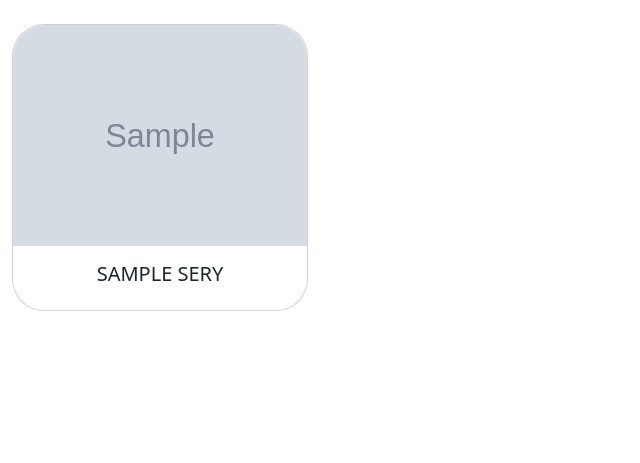
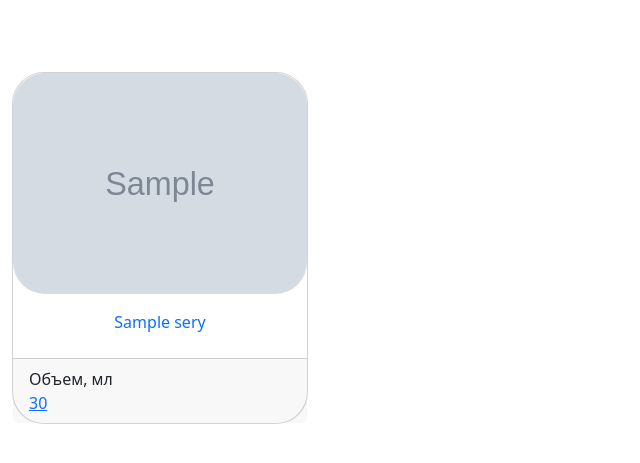
Before and after one commit to Sanch13/catalog, a Django app: a page that uses catalog/templates/catalog/base.html in a window 1280 px wide. Shown: the part 88-551 px from the top of the page, without its empty margins (0-640 px from the left). Run offline with Django 4.2, Linux system fonts and the light colour scheme; tables that the repository leaves empty hold one stand-in row (values such as "Sample post"); grey boxes marked "Sample" are stand-in pictures; some libraries are stand-ins or nearby versions.

Commit message:
fix html and styles

```diff
--- a/catalog/models/bottle.py
+++ b/catalog/models/bottle.py
@@ -13,27 +13,27 @@ class Bottle(models.Model):
         NEW = 'Новинка', 'Новинка'
         BESTSELLER = 'Бестселлер', 'Бестселлер'
 
-    class VolumeBottle(models.TextChoices):
-        THIRTY = '30', '30'
-        FIFTY = '50', '50'
-        SIXTY_FIVE = '65', '65'
-        EIGHTY = '80', '80'
-        NINETY = '90', '90'
-        ONE_HUNDRED = '100', '100'
-        ONE_HUNDRED_TWENTY_FIVE = '125', '125'
-        ONE_HUNDRED_FIFTY = '150', '150'
-        TWO_HUNDRED = '200', '200'
-        TWO_HUNDRED_TEN = '210', '210'
-        TWO_HUNDRED_FIFTY = '250', '250'
-        THREE_HUNDRED = '300', '300'
-        THREE_HUNDRED_TEN = '310', '310'
-        THREE_HUNDRED_FIFTY = '350', '350'
-        THREE_HUNDRED_SEVENTY = '370', '370'
-        FOUR_HUNDRED = '400', '400'
-        FOUR_HUNDRED_FIFTY = '450', '450'
-        FIFE_HUNDRED = '500', '500'
-        SEVEN_HUNDRED_FIFTY = '750', '750'
-        ONE_THOUSAND = '1000', '1000'
+    class VolumeBottle(models.IntegerChoices):
+        THIRTY = 30, '30'
+        FIFTY = 50, '50'
+        SIXTY_FIVE = 65, '65'
+        EIGHTY = 80, '80'
+        NINETY = 90, '90'
+        ONE_HUNDRED = 100, '100'
+        ONE_HUNDRED_TWENTY_FIVE = 125, '125'
+        ONE_HUNDRED_FIFTY = 150, '150'
+        TWO_HUNDRED = 200, '200'
+        TWO_HUNDRED_TEN = 210, '210'
+        TWO_HUNDRED_FIFTY = 250, '250'
+        THREE_HUNDRED = 300, '300'
+        THREE_HUNDRED_TEN = 310, '310'
+        THREE_HUNDRED_FIFTY = 350, '350'
+        THREE_HUNDRED_SEVENTY = 370, '370'
+        FOUR_HUNDRED = 400, '400'
+        FOUR_HUNDRED_FIFTY = 450, '450'
+        FIFE_HUNDRED = 500, '500'
+        SEVEN_HUNDRED_FIFTY = 750, '750'
+        ONE_THOUSAND = 1000, '1000'
 
     class ShapeBottle(models.TextChoices):
         CYLINDER = 'цилиндричекая', 'цилиндричекая'
@@ -73,10 +73,9 @@ class Bottle(models.Model):
                                                null=True,
                                                default=1,
                                                verbose_name='Рейтинг товара')
-    volume = models.CharField(max_length=5,
-                              choices=VolumeBottle.choices,
-                              default=VolumeBottle.THREE_HUNDRED,
-                              verbose_name='Объем мл.')
+    volume = models.IntegerField(choices=VolumeBottle.choices,
+                                 default=VolumeBottle.THREE_HUNDRED,
+                                 verbose_name='Объем мл.')
     shape = models.CharField(max_length=15,
                              choices=ShapeBottle.choices,
                              default=ShapeBottle.CYLINDER,
@@ -109,7 +108,7 @@ class Bottle(models.Model):
     class Meta:
         verbose_name = 'Флакон'
         verbose_name_plural = 'Флаконы'
-        ordering = ["-ratings"]
+        ordering = ["-ratings", "volume"]
 
     def __str__(self):
         return self.name
--- a/catalog/templates/catalog/base.html
+++ b/catalog/templates/catalog/base.html
@@ -58,7 +58,7 @@
 <script src="{% static 'js/jquery-3.7.1.min.js' %}"></script>
 <script src="{% static 'js/bootstrap.bundle.min.js' %}"></script>
 
-<div class="container-fluid mt-4">
+<div class="container-fluid">
     {% block content %}
     {% endblock %}
 </div>
--- a/catalog/templates/catalog/caps.html
+++ b/catalog/templates/catalog/caps.html
@@ -9,7 +9,7 @@
 {% endblock css %}
 
 {% block content %}
-    <div class="row row-cols-1 row-cols-md-2 row-cols-lg-3 row-cols-xl-4 g-4">
+    <div class="row row-cols-1 row-cols-md-2 row-cols-lg-3 row-cols-xl-4 g-4 mt-5">
         {% for cap in caps %}
             <div class="col">
                 <a href="{{ cap.get_absolute_url }}" style="text-decoration: none;">
@@ -17,7 +17,7 @@
                         {% if cap.cap_files.all %}
                             {% for file in cap.cap_files.all %}
                                 {% if forloop.first %}
-                                    <img src="{{ file.file.url }}" class="card-img-top rounded-top-5" alt="...">
+                                    <img src="{{ file.file.url }}" class="card-img-top rounded-5" alt="...">
                                 {% endif %}
                             {% endfor %}
                         {% endif %}
--- a/catalog/templates/catalog/catalog.html
+++ b/catalog/templates/catalog/catalog.html
@@ -6,14 +6,14 @@
 
 
 {% block content %}
-    <div class="row row-cols-1 row-cols-md-2 row-cols-lg-3 row-cols-xl-4 g-4">
+    <div class="row row-cols-1 row-cols-md-2 row-cols-lg-3 row-cols-xl-4 g-4 mt-5">
         {% for category in categories %}
             <div class="col">
                 <a href="{{ category.get_absolute_url }}" style="text-decoration: none;">
                     <div class="card card-link rounded-5">
-                        <img src="{{ category.category_image.url }}" class="card-img-top rounded-top-5" alt="...">
+                        <img src="{{ category.category_image.url }}" class="card-img-top rounded-5" alt="...">
                         <div class="card-body">
-                            <h5 class="card-title header-text text-center">{{ category.name }}</h5>
+                            <div class="card-title header-text text-center">{{ category.name }}</div>
                         </div>
                     </div>
                 </a>
--- a/catalog/templates/catalog/jars.html
+++ b/catalog/templates/catalog/jars.html
@@ -10,7 +10,7 @@
 
 
 {% block content %}
-    <div class="row row-cols-1 row-cols-md-2 row-cols-lg-3 row-cols-xl-4 g-4">
+    <div class="row row-cols-1 row-cols-md-2 row-cols-lg-3 row-cols-xl-4 g-4 mt-5">
         {% for jar in jars %}
             <div class="col">
                 <a href="{{ jar.get_absolute_url }}" style="text-decoration: none;">
@@ -18,7 +18,7 @@
                         {% if jar.jar_files.all %}
                             {% for file in jar.jar_files.all %}
                                 {% if forloop.first %}
-                                    <img src="{{ file.file.url }}" class="card-img-top rounded-top-5" alt="...">
+                                    <img src="{{ file.file.url }}" class="card-img-top rounded-5" alt="...">
                                 {% endif %}
                             {% endfor %}
                         {% endif %}
--- a/catalog/templates/catalog/series.html
+++ b/catalog/templates/catalog/series.html
@@ -9,15 +9,29 @@
 {% endblock css %}
 
 {% block content %}
-    <div class="row row-cols-1 row-cols-md-2 row-cols-lg-3 row-cols-xl-4 g-4">
+    <div class="row row-cols-1 row-cols-md-2 row-cols-lg-3 row-cols-xl-4 g-4 mt-5">
         {% for ser in series %}
             <div class="col">
-                <a href="{{ ser.get_absolute_url }}" style="text-decoration: none;">
-                    <div class="card card-link rounded-5">
-                        <img src="{{ ser.series_image.url }}" class="card-img-top rounded-top-5" alt="...">
-                        <div class="card-body">
-                            <h5 class="card-title text-center "
-                                style="text-transform: uppercase">{{ ser.name }}</h5>
+                <div class="card rounded-5 h-100">
+                    <a href="{{ ser.get_absolute_url }}" class="text-decoration-none">
+                        <img src="{{ ser.series_image.url }}" class="card-img-top rounded-5"
+                             alt="...">
+                        <div class="card-body d-flex flex-column">
+                            <div class="card-title header-text text-center flex-grow-1">{{ ser.name }}</div>
+                        </div>
+                    </a>
+                    <div class="card-footer">
+                        <div class="capacity">Объем, мл</div>
+                        <div class="row capacity">
+                            <div class="value-item">
+                                {% for bottle in ser.bottle.all %}
+                                    <a href="{% url 'catalog:product_detail' bottle.category.slug bottle.series.slug bottle.slug %}"
+                                       >
+                                        {{ bottle.volume }}
+                                    </a>
+                                {% endfor %}
+                            </div>
+                        </div>
                     </div>
                     {% if ser.status == 'Новинка' %}
                         <span class="badge-new rounded-5">НОВИНКА</span>
@@ -25,7 +39,6 @@
                         <span class="badge-new rounded-5">БЕСТСЕЛЛЕР</span>
                     {% endif %}
                 </div>
-                </a>
             </div>
         {% endfor %}
     </div>
--- a/catalog/views/catalog.py
+++ b/catalog/views/catalog.py
@@ -1,8 +1,8 @@
 from django.db.models import OuterRef, Subquery
 from django.shortcuts import render, get_object_or_404
-from django.core.paginator import Paginator
 
 from catalog.models import Jar, Series, Cap, Category, Bottle, CapFile, JarFile, BottleFile
+# from ..utils import get_objects_from_paginator
 
 
 def home(request):
@@ -25,9 +25,7 @@ def get_category(request, category_slug):
     if category.name == 'Флаконы':
         series = Series.objects.filter(category=category)
 
-        paginator = Paginator(series, 4)
-        page_number = request.GET.get('page', 1)
-        series = paginator.page(page_number)
+        # series = get_objects_from_paginator(request, per_page=4, model_objects_list=series)
         context = {
             'series': series
         }
@@ -38,9 +36,7 @@ def get_category(request, category_slug):
     elif category.name == 'Баночки':
         jars = Jar.objects.filter(category=category)
 
-        paginator = Paginator(jars, 4)
-        page_number = request.GET.get('page', 1)
-        jars = paginator.page(page_number)
+        # jars = get_objects_from_paginator(request, per_page=4, model_objects_list=jars)
         context = {
             'jars': jars
         }
@@ -51,9 +47,7 @@ def get_category(request, category_slug):
     elif category.name == 'Колпачки':
         caps = Cap.objects.filter(category=category)
 
-        paginator = Paginator(caps, 4)
-        page_number = request.GET.get('page', 1)
-        caps = paginator.page(page_number)
+        # caps = get_objects_from_paginator(request, per_page=4, model_objects_list=caps)
         context = {
             'caps': caps
         }
@@ -78,9 +72,9 @@ def get_category(request, category_slug):
                                                           'category__slug', 'image')
 
         all_new_products = caps.union(jars, bottles).order_by('-ratings')
-        paginator = Paginator(all_new_products, 4)
-        page_number = request.GET.get('page', 1)
-        all_new_products = paginator.page(page_number)
+        # all_new_products = get_objects_from_paginator(request,
+        #                                               per_page=4,
+        #                                               model_objects_list=all_new_products)
         context = {
             'new_products': all_new_products
         }
```
Also changed, not shown: catalog/models/jar.py (+15 -16 lines), catalog/templates/catalog/bottle_detail.html (+4 -3 lines), catalog/templates/catalog/new_products.html (+7 -7 lines), catalog/utils.py (added, +8 -0 lines). Lines whose indentation alone changed are shown as unchanged.
